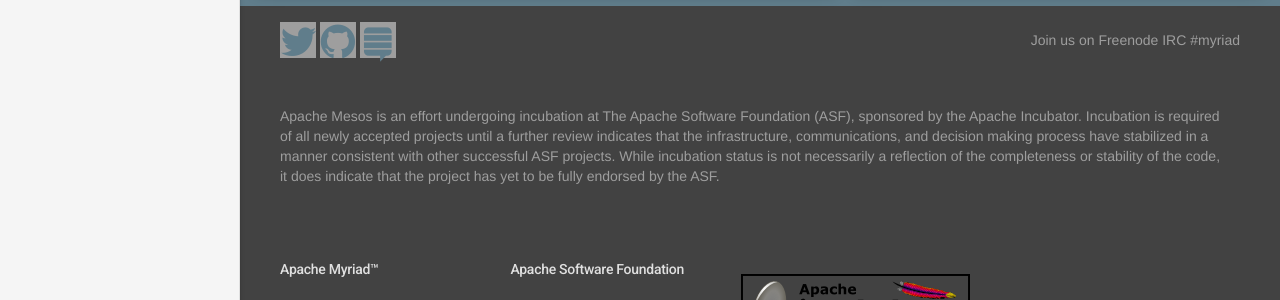
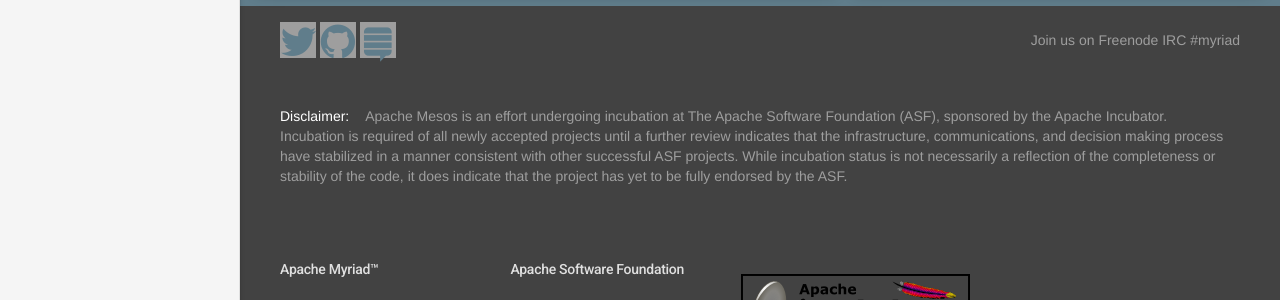
Before and after one commit to klucar/myriad-site, a Jekyll site: the page built from index.html, in a window 1280 px wide. Shown: the part 1253-1553 px from the top of the page. Built offline with Jekyll 4.4.1, drawn with Linux system fonts in a browser that asks for light colours.

Commit message:
fixed disclaimer

```diff
--- a/_includes/footer.html
+++ b/_includes/footer.html
@@ -23,7 +23,7 @@
   </div>
   <div class="mdl-mega-footer__bottom-section">
     <ul class="mdl-mega-footer__link-list">
-      <li>Apache Mesos is an effort undergoing incubation at The Apache Software
+      <li><div class="mdl-logo">Disclaimer:</div>Apache Mesos is an effort undergoing incubation at The Apache Software
         Foundation (ASF), sponsored by the Apache Incubator. Incubation is
         required of all newly accepted projects until a further review indicates
         that the infrastructure, communications, and decision making process
```
